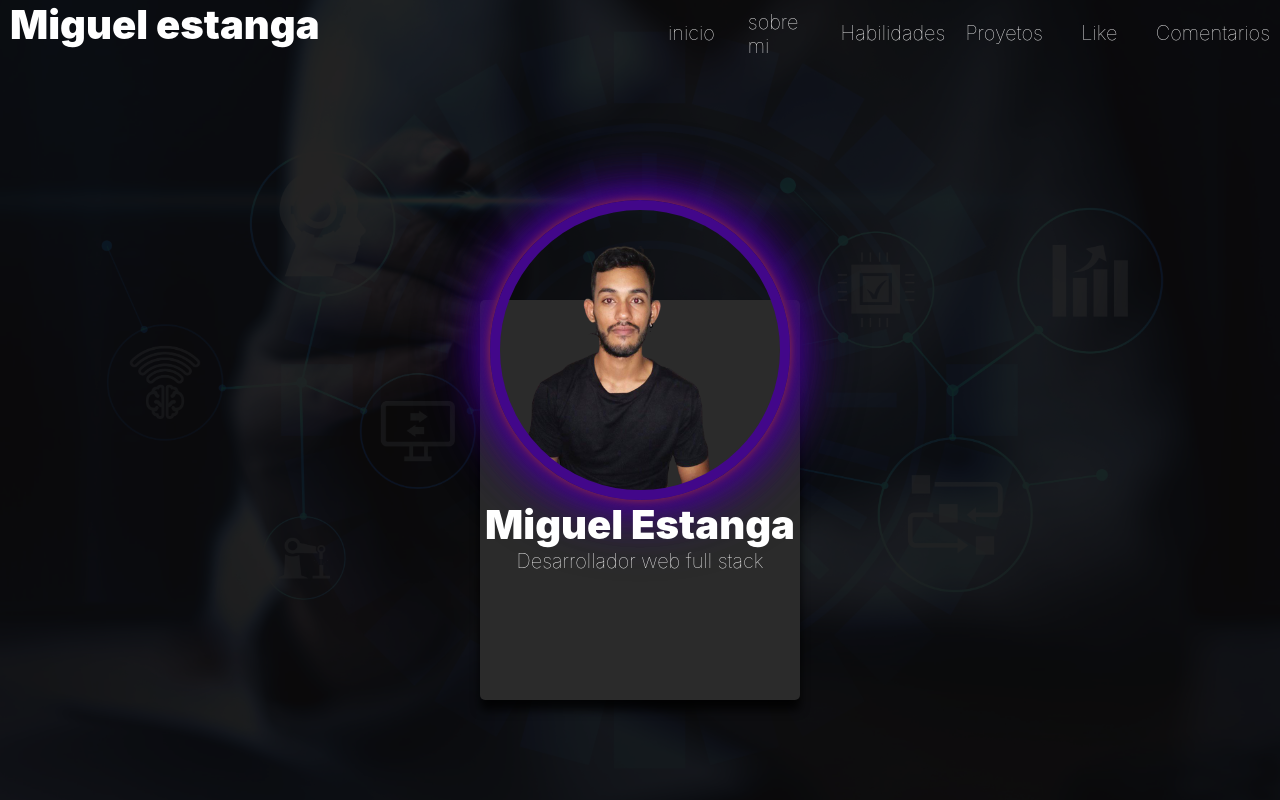
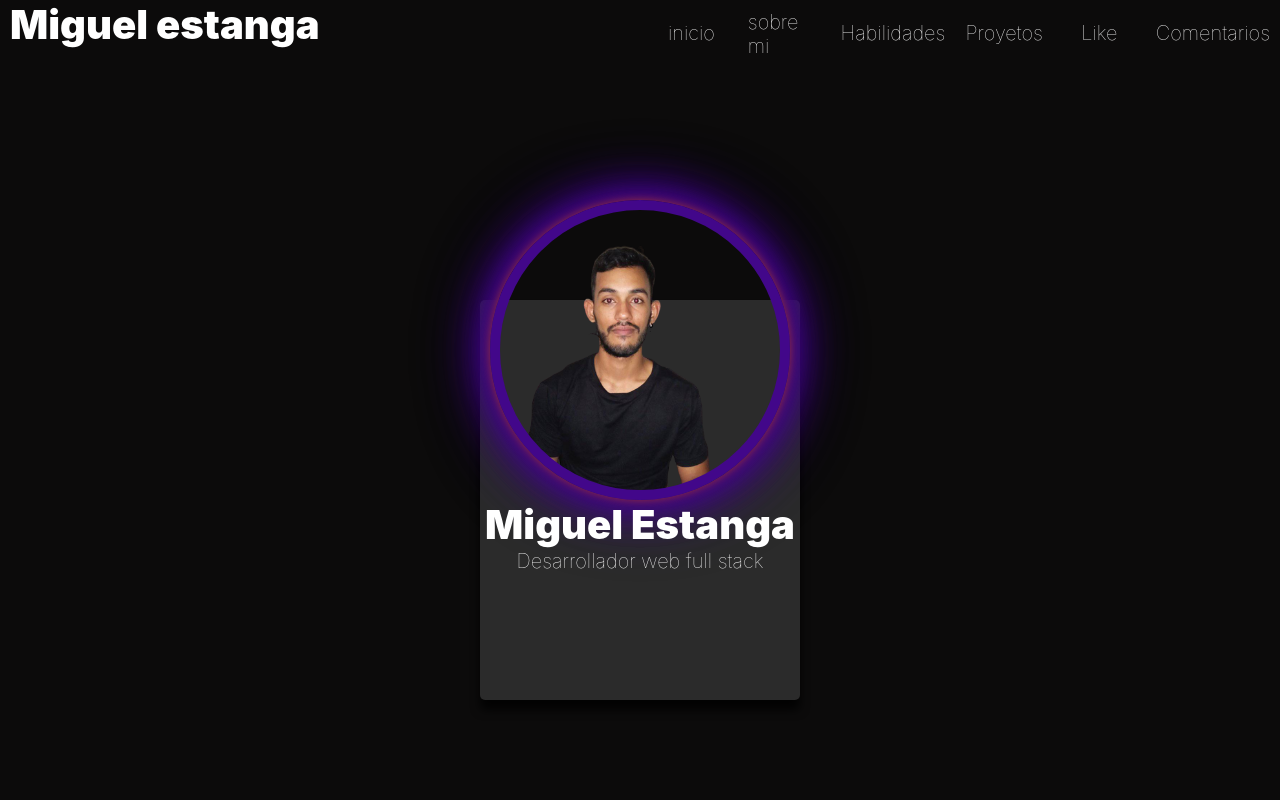
Before and after one commit to MiguelEstanga/portafolio, a React (Vite) app: page / in a window 1280 px wide. Shown: the top 800 px of the page. Built offline with nearby package versions, Linux system fonts and the light colour scheme; no server answers.

Commit message:
Update Wraper.jsx

```diff
--- a/src/Componentes3/Wreaper/Wraper.jsx
+++ b/src/Componentes3/Wreaper/Wraper.jsx
@@ -3,14 +3,14 @@ import React from 'react'
 
 import { Avatar, Box, Container, Info, Nombre, Redes, Ul } from './WraperStyle'
 import portada from '../../public/portada.png'
-import portadaFondo from "./portadafondo.jpg"
+
 
 export const Wraper = () => {
 
 
 
   return (
-    <Container img={portadaFondo} id="inicio">
+    <Container  id="inicio">
 
       <Box >
         <Avatar img={portada} className="observado">
```
